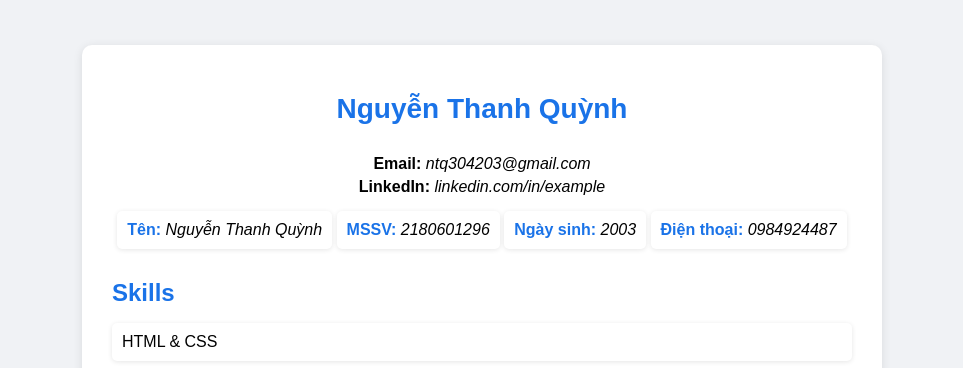
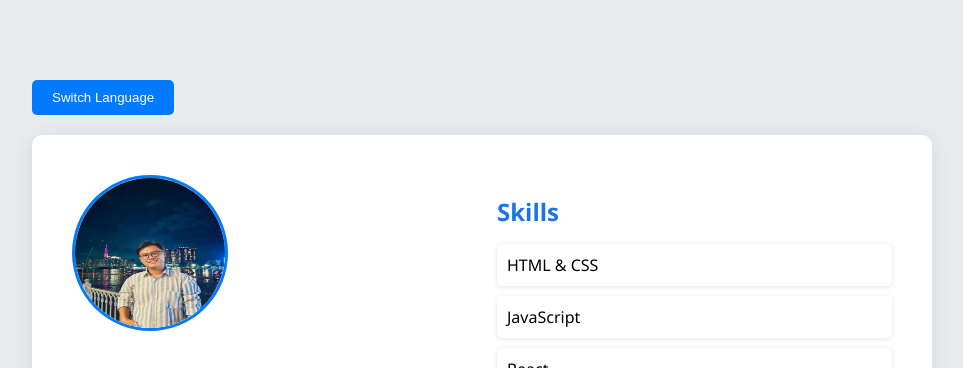
Before and after one commit to NguyenThanhQuynh304/Resume, a plain HTML site: page index.html in a window 1280 px wide. Shown: the top 368 px of the page, without its empty margins (158-1121 px from the left). Drawn offline with Linux system fonts and the light colour scheme.

Commit message:
update profile

```diff
--- a/index.html
+++ b/index.html
@@ -8,25 +8,29 @@
 </head>
 <body>
     <div class="container">
+        <button id="language-toggle">Switch Language</button>
         <div class="profile-card">
-            <!-- <img src="profile.jpg" alt="Profile Picture" class="profile-picture"> -->
-            <h1>Nguyễn Thanh Quỳnh</h1>
+            <div class="left-column">
+                <img src="me.png" alt="Profile Picture" class="profile-picture">
+                <h1 id="name">Nguyễn Thanh Quỳnh</h1>
                 <div class="contact-info">
-                <p><b>Email:</b> <i>ntq304203@gmail.com</i></p>
-                <p><b>LinkedIn:</b> <i>linkedin.com/in/example</i></p>
+                    <p><b>Email:</b> <i id="email">ntq304203@gmail.com</i></p>
+                    <p><b>LinkedIn:</b> <i id="linkedin">linkedin.com/in/example</i></p>
                 </div>
                 <div class="thongtin">
-                <b>Tên:</b> <i>Nguyễn Thanh Quỳnh</i>
+                    <b>Tên:</b> <i id="full-name">Nguyễn Thanh Quỳnh</i>
                 </div>
                 <div class="mssv">
-                <b>MSSV:</b> <i>2180601296</i>
+                    <b>MSSV:</b> <i id="student-id">2180601296</i>
                 </div>
                 <div class="ngaysinh">
-                <b>Ngày sinh:</b> <i>2003</i>
+                    <b>Ngày sinh:</b> <i id="birth-year">2003</i>
                 </div>
                 <div class="sodienthoai">
-                <b>Điện thoại:</b> <i>0984924487</i>
+                    <b>Điện thoại:</b> <i id="phone">0984924487</i>
                 </div>
+            </div>
+            <div class="right-column">
                 <div class="skills">
                     <h2>Skills</h2>
                     <ul>
@@ -50,5 +54,49 @@
                 </div>
             </div>
         </div>
+    </div>
+    <script>
+        const toggleButton = document.getElementById('language-toggle');
+        const elements = {
+            name: document.getElementById('name'),
+            email: document.getElementById('email'),
+            linkedin: document.getElementById('linkedin'),
+            fullName: document.getElementById('full-name'),
+            studentId: document.getElementById('student-id'),
+            birthYear: document.getElementById('birth-year'),
+            phone: document.getElementById('phone')
+        };
+
+        const translations = {
+            en: {
+                name: 'Nguyen Thanh Quynh',
+                email: 'ntq304203@gmail.com',
+                linkedin: 'linkedin.com/in/example',
+                fullName: 'Nguyen Thanh Quynh',
+                studentId: '2180601296',
+                birthYear: '2003',
+                phone: '0984924487'
+            },
+            vi: {
+                name: 'Nguyễn Thanh Quỳnh',
+                email: 'ntq304203@gmail.com',
+                linkedin: 'linkedin.com/in/example',
+                fullName: 'Nguyễn Thanh Quỳnh',
+                studentId: '2180601296',
+                birthYear: '2003',
+                phone: '0984924487'
+            }
+        };
+
+        let currentLanguage = 'en';
+
+        toggleButton.addEventListener('click', () => {
+            currentLanguage = currentLanguage === 'en' ? 'vi' : 'en';
+            const translation = translations[currentLanguage];
+            for (const key in elements) {
+                elements[key].innerText = translation[key];
+            }
+        });
+    </script>
 </body>
 </html>
--- a/style.css
+++ b/style.css
@@ -1,8 +1,8 @@
 body {
     margin: 0;
     padding: 0;
-    font-family: Arial, sans-serif;
-    background-color: #f0f2f5;
+    font-family: 'Segoe UI', Tahoma, Geneva, Verdana, sans-serif;
+    background-color: #e9ecef;
     display: flex;
     justify-content: center;
     align-items: center;
@@ -11,35 +11,47 @@ body {
 
 .container {
     width: 100%;
-    max-width: 800px;
+    max-width: 900px;
     padding: 20px;
 }
 
 .profile-card {
+    display: flex;
+    justify-content: space-between;
+    align-items: flex-start;
     background-color: white;
     border-radius: 10px;
-    box-shadow: 0 2px 10px rgba(0, 0, 0, 0.1);
-    padding: 30px;
-    text-align: center;
+    box-shadow: 0 4px 20px rgba(0, 0, 0, 0.1);
+    padding: 40px;
+    text-align: left;
+}
+
+.left-column {
+    flex: 1;
+    margin-right: 30px;
+}
+
+.right-column {
+    flex: 1;
 }
 
 h1 {
-    color: #1a73e8;
-    margin-bottom: 30px;
-    font-size: 28px;
+    color: #007bff;
+    margin-bottom: 20px;
+    font-size: 32px;
 }
 
 .thongtin, .mssv, .ngaysinh, .sodienthoai {
     margin: 10px 0;
     padding: 10px;
-    background-color: #fff;
+    background-color: #f8f9fa;
     border-radius: 5px;
-    box-shadow: 0 1px 5px rgba(0, 0, 0, 0.1);
+    box-shadow: 0 1px 3px rgba(0, 0, 0, 0.1);
     display: inline-block;
 }
 
 .thongtin b, .mssv b, .ngaysinh b, .sodienthoai b {
-    color: #1a73e8;
+    color: #007bff;
 }
 
 @media (max-width: 600px) {
@@ -48,15 +60,17 @@ h1 {
     }
 
     .profile-card {
-        padding: 15px;
+        flex-direction: column;
+        padding: 20px;
     }
 
-    .thongtin, .mssv, .ngaysinh, .sodienthoai {
-        padding: 8px;
+    .left-column, .right-column {
+        margin-right: 0;
+        margin-bottom: 20px;
     }
 
     h1 {
-        font-size: 24px;
+        font-size: 28px;
     }
 }
 
@@ -65,6 +79,7 @@ h1 {
     height: 150px;
     border-radius: 50%;
     margin-bottom: 20px;
+    border: 3px solid #007bff;
 }
 
 .contact-info p {
@@ -93,3 +108,18 @@ h1 {
     padding: 10px;
     margin-bottom: 10px;
 }
+
+#language-toggle {
+    margin-bottom: 20px;
+    padding: 10px 20px;
+    background-color: #007bff;
+    color: white;
+    border: none;
+    border-radius: 5px;
+    cursor: pointer;
+    transition: background-color 0.3s ease;
+}
+
+#language-toggle:hover {
+    background-color: #0056b3;
+}
```
Also changed, not shown: me.png (added). Lines whose indentation alone changed are shown as unchanged.
